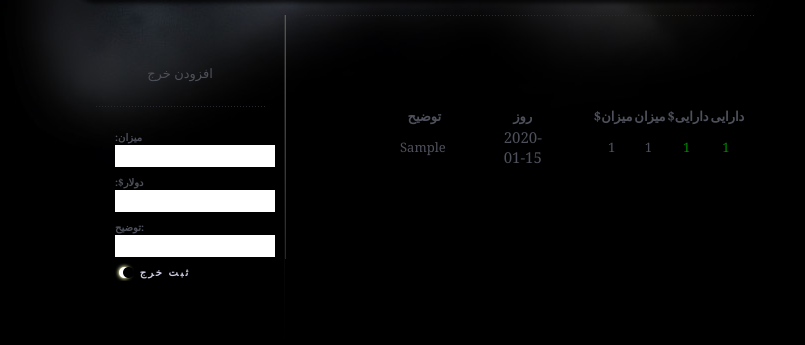
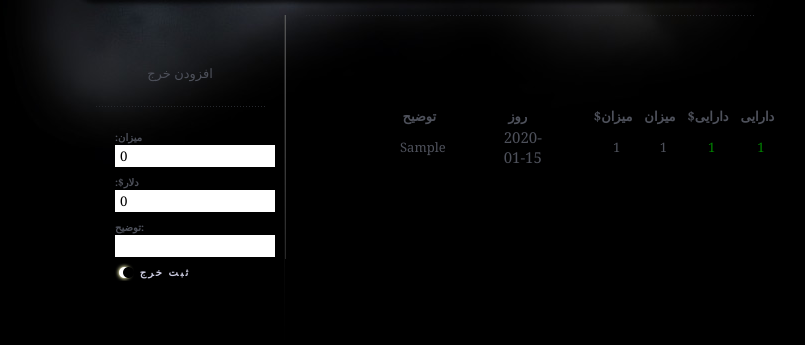
Before and after one commit to hosseincomedian/bestoon, a Django app: page /account/Profile in a window 1280 px wide. Shown: the part 272-617 px from the top of the page, without its empty margins (215-1020 px from the left). Run offline with Django 3.2, Linux system fonts and the light colour scheme; a user stored in the database is signed in; tables that the repository leaves empty hold one stand-in row (values such as "Sample post").

Commit message:
final changes

```diff
--- a/acnt/views.py
+++ b/acnt/views.py
@@ -99,8 +99,10 @@ def add(request):
         dolar=int(request.POST['dolar'])
         tozih=request.POST['tozih']
         a=dakhl.objects.all()
-        fe=int(a[len(a)-1].darayi)
-        do=int(a[len(a)-1].mizan_dolar)
+        fe, do = 0, 0
+        if len(a)>0:
+            fe=int(a[len(a)-1].darayi)
+            do=int(a[len(a)-1].mizan_dolar)
         darayi=fe+mizan
         mizan_dolar = do+dolar
         a=User().dakhl_set.all()
--- a/base/static/default.css
+++ b/base/static/css.css
@@ -352,3 +352,7 @@ text-align: center;
 #green{
 	color:green;
 }
+
+th{
+	padding: 0 10px 0 0;
+}
--- a/base/templates/index.html
+++ b/base/templates/index.html
@@ -18,7 +18,7 @@ Description: A two-column fixed-width with dark eerie look and feel suitable for
 <title>bestoon</title>
 <meta name="keywords" content="" />
 <meta name="description" content="" />
-<link href="{% static 'default.css' %}" rel="stylesheet" type="text/css" />
+<link href="{% static 'css.css' %}" rel="stylesheet" type="text/css" />
 </head>
 <body>
 <div id="logo">
--- a/base/templates/profile.html
+++ b/base/templates/profile.html
@@ -15,9 +15,9 @@
                 <fieldset>
                 <legend>Sign-In</legend>
                 <label for="inputtext1">میزان:</label>
-                <input id="inputtext1" type="text" name="mizan" value="" / required>
-                <label for="inputtext1">دولار$:</label>
-                <input id="inputtext1" type="text" name="dolar" value="" / required>
+                <input id="inputtext1" type="text" name="mizan" value="0" / required>
+                <label for="inputtext1">دلار$:</label>
+                <input id="inputtext1" type="text" name="dolar" value="0" / required>
                 <label for="inputtext1">توضیح:</label>
                 <input id="inputtext1" type="text" name="tozih" value="" />
                 <input id="inputsubmit1" type="submit" name="inputsubmit1" value="ثبت خرج" />
--- a/bestoon/settings.py
+++ b/bestoon/settings.py
@@ -120,3 +120,5 @@ USE_TZ = True
 # https://docs.djangoproject.com/en/3.0/howto/static-files/
 
 STATIC_URL = '/static/'
+
+DEFAULT_AUTO_FIELD = 'django.db.models.BigAutoField'
```
Also changed, not shown: base/migrations/0006_alter_dakhl_id.py (added).
